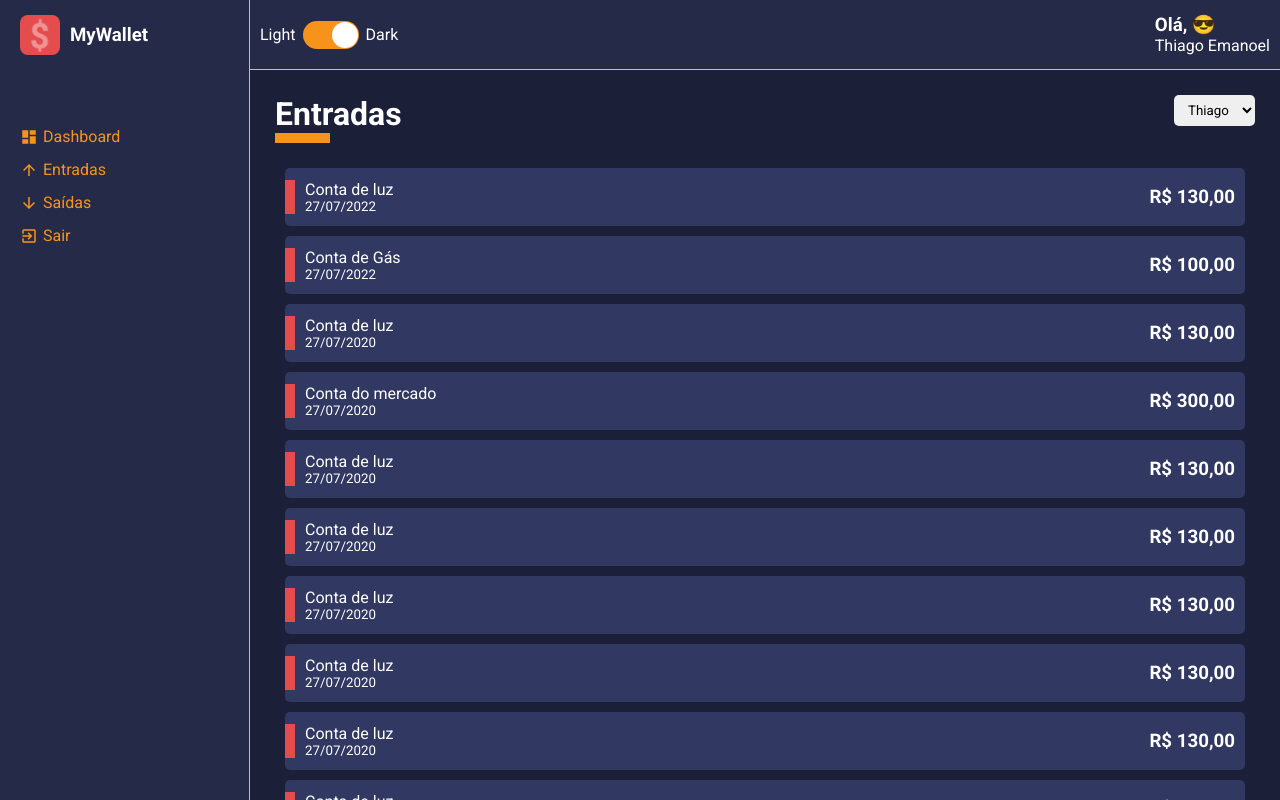
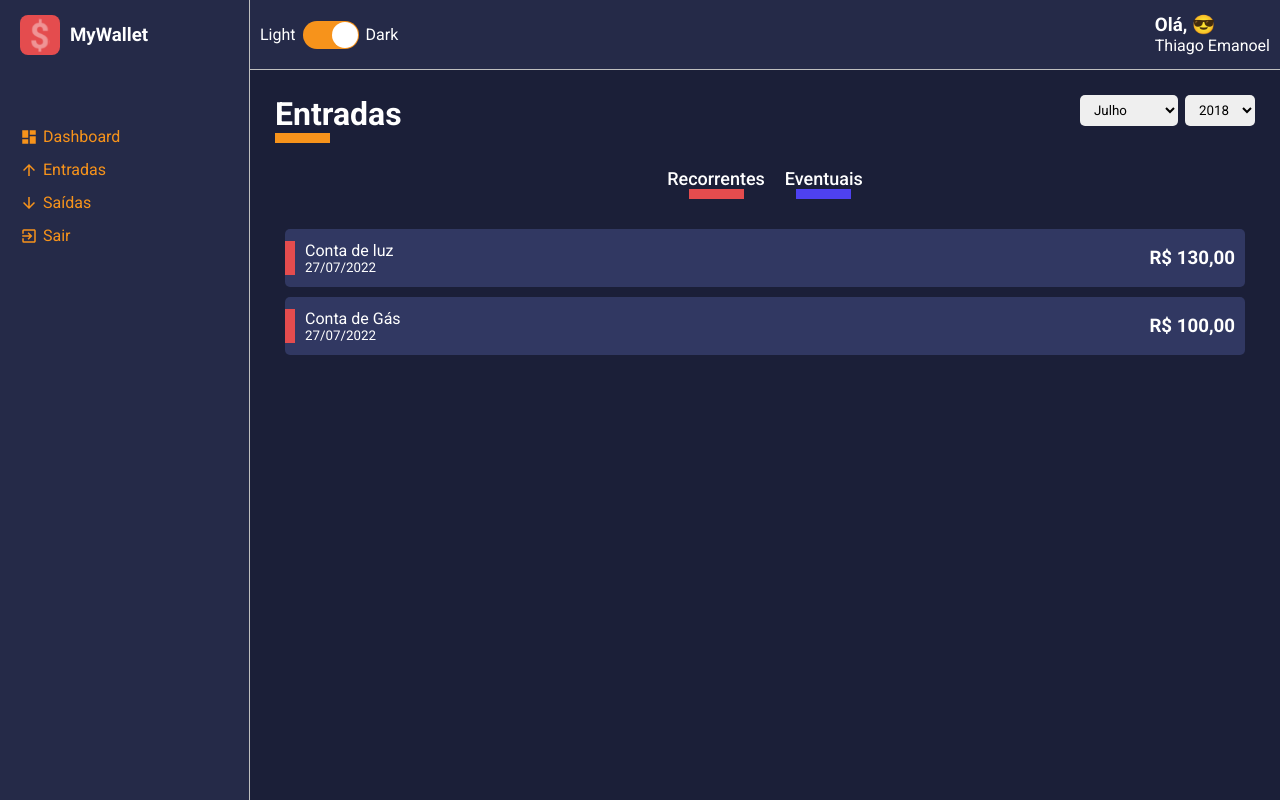
Before and after one commit to thiagoemanoel98/my-wallet-dashboard, a React (Create React App) app: page / in a window 1280 px wide. Built offline with nearby package versions, Linux system fonts and the light colour scheme.

Commit message:
✨ filtros

```diff
--- a/src/components/HistoryFinanceCard/index.tsx
+++ b/src/components/HistoryFinanceCard/index.tsx
@@ -3,7 +3,6 @@ import React from "react";
 import * as S from "./styles";
 
 interface IHistoryFinanceCardProps {
-  cardColor: string;
   tagColor: string;
   title: string;
   subtitle: string;
@@ -11,14 +10,13 @@ interface IHistoryFinanceCardProps {
 }
 
 const HistoryFinanceCardProps: React.FC<IHistoryFinanceCardProps> = ({
-  cardColor,
   subtitle,
   tagColor,
   title,
   amount,
 }) => {
   return (
-    <S.Container color={cardColor}>
+    <S.Container>
       <S.Tag color={tagColor} />
       <div>
         <span>{title}</span>
--- a/src/components/HistoryFinanceCard/styles.ts
+++ b/src/components/HistoryFinanceCard/styles.ts
@@ -1,16 +1,12 @@
 import styled from "styled-components";
-
-interface IContainerProps {
-    color: string;
-}
 
 interface ITagProps {
     color: string;
 }
 
 
-export const Container = styled.li<IContainerProps>`
-    background-color: ${props => props.color};
+export const Container = styled.li`
+    background-color: ${props => props.theme.colors.tertiary};
 
     list-style: none;
     border-radius: 5px;
--- a/src/pages/List/index.tsx
+++ b/src/pages/List/index.tsx
@@ -6,97 +6,64 @@ import SelectInput from "../../components/SelectInput";
 import * as S from "./styles";
 
 const List: React.FC = () => {
-  const options = [
+  const months = [
     {
-      value: "Thiago",
-      label: "Thiago",
+      value: 7,
+      label: "Julho",
     },
     {
-      value: "Maria",
-      label: "Maria",
+      value: 8,
+      label: "Agosto",
     },
     {
-      value: "Ana",
-      label: "Ana",
+      value: 9,
+      label: "Setembro",
+    },
+  ];
+
+  const years = [
+    {
+      value: 2018,
+      label: "2018",
+    },
+    {
+      value: 2019,
+      label: "2019",
+    },
+    {
+      value: 2020,
+      label: "2020",
     },
   ];
 
   return (
     <S.Container>
       <ContentHeader title="Entradas" lineColor="#F7931B">
-        <SelectInput options={options}/>
+        <SelectInput options={months} />
+        <SelectInput options={years} />
       </ContentHeader>
+
+      <S.Filters>
+        <button type="button" className="tag-filter tag-filter-recurrent">
+          Recorrentes
+        </button>
+        <button type="button" className="tag-filter tag-filter-eventual">
+          Eventuais
+        </button>
+      </S.Filters>
 
       <S.Content>
         <HistoryFinanceCardProps
-          cardColor="#313862"
           tagColor="#E44C4E"
           title="Conta de luz"
           subtitle="27/07/2022"
           amount="R$ 130,00"
         />
         <HistoryFinanceCardProps
-          cardColor="#313862"
           tagColor="#E44C4E"
           title="Conta de Gás"
           subtitle="27/07/2022"
           amount="R$ 100,00"
-        />
-        <HistoryFinanceCardProps
-          cardColor="#313862"
-          tagColor="#E44C4E"
-          title="Conta de luz"
-          subtitle="27/07/2020"
-          amount="R$ 130,00"
-        />
-        <HistoryFinanceCardProps
-          cardColor="#313862"
-          tagColor="#E44C4E"
-          title="Conta do mercado"
-          subtitle="27/07/2020"
-          amount="R$ 300,00"
-        />
-        <HistoryFinanceCardProps
-          cardColor="#313862"
-          tagColor="#E44C4E"
-          title="Conta de luz"
-          subtitle="27/07/2020"
-          amount="R$ 130,00"
-        />
-        <HistoryFinanceCardProps
-          cardColor="#313862"
-          tagColor="#E44C4E"
-          title="Conta de luz"
-          subtitle="27/07/2020"
-          amount="R$ 130,00"
-        />
-        <HistoryFinanceCardProps
-          cardColor="#313862"
-          tagColor="#E44C4E"
-          title="Conta de luz"
-          subtitle="27/07/2020"
-          amount="R$ 130,00"
-        />
-        <HistoryFinanceCardProps
-          cardColor="#313862"
-          tagColor="#E44C4E"
-          title="Conta de luz"
-          subtitle="27/07/2020"
-          amount="R$ 130,00"
-        />
-        <HistoryFinanceCardProps
-          cardColor="#313862"
-          tagColor="#E44C4E"
-          title="Conta de luz"
-          subtitle="27/07/2020"
-          amount="R$ 130,00"
-        />
-        <HistoryFinanceCardProps
-          cardColor="#313862"
-          tagColor="#E44C4E"
-          title="Conta de luz"
-          subtitle="27/07/2020"
-          amount="R$ 130,00"
         />
       </S.Content>
     </S.Container>
--- a/src/pages/List/styles.ts
+++ b/src/pages/List/styles.ts
@@ -1,8 +1,41 @@
 import styled from "styled-components";
 
-export const Container = styled.div`
+export const Container = styled.div``;
 
+export const Content = styled.div``;
+
+export const Filters = styled.div`
+  width: 100%;
+  display: flex;
+  justify-content: center;
+  margin-bottom: 30px;
+
+  .tag-filter {
+    font-size: 18px;
+    font-weight: 500;
+    background: none;
+    color: ${(props) => props.theme.colors.white};
+
+    margin: 0 10px;
+
+    transition: opacity 0.3s;
+    &:hover {
+      opacity: 0.7;
+    }
+  }
+  .tag-filter-recurrent::after {
+    content: "";
+    display: block;
+    width: 55px;
+    margin: 0 auto;
+    border-bottom: 10px solid ${(props) => props.theme.colors.warning};
+  }
+
+  .tag-filter-eventual::after {
+    content: "";
+    display: block;
+    width: 55px;
+    margin: 0 auto;
+    border-bottom: 10px solid ${(props) => props.theme.colors.success};
+  }
 `;
-
-export const Content = styled.div`
-`;
```
